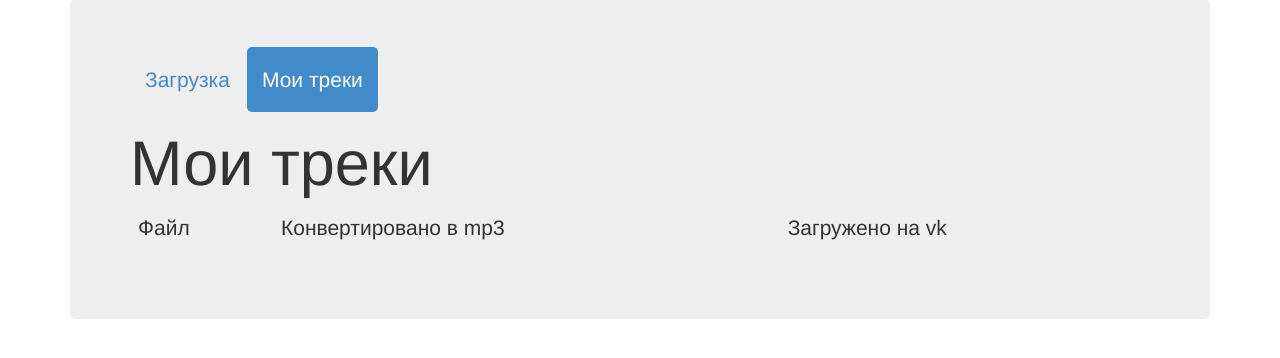
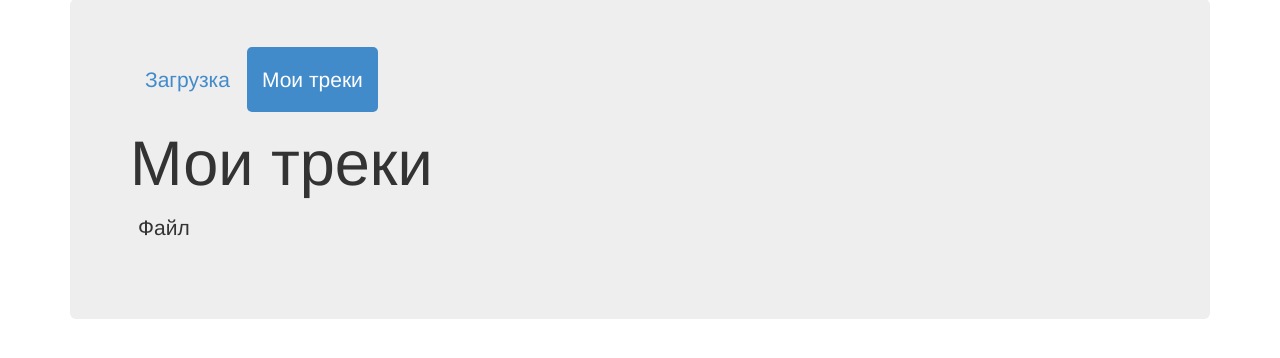
Before and after one commit to jackblackjack/flactovk, a Django app: a page that uses flactovk/frontend/templates/profile_tracks.html in a window 1280 px wide. Shown: the part 113-471 px from the top of the page. Run offline with Django 3.2, Linux system fonts and the light colour scheme; the visitor is signed in with stand-in values (Sample User, id 1); data that the repository does not hold is empty; some libraries are stand-ins or nearby versions.

Commit message:
track template

```diff
--- a/flactovk/frontend/templates/profile_tracks.html
+++ b/flactovk/frontend/templates/profile_tracks.html
@@ -10,20 +10,12 @@
         <thead>
             <tr>
                 <td>Файл</td>
-                <td>Конвертировано в mp3</td>
-                <td>Загружено на vk</td>
             </tr>
         </thead>
         <tbody>
             {% for track in request.user.track_set.all %}
                 <tr>
                     <td><a href="{{ track.flac.url }}">{{ track.flac_name }}</a></td>
-                    <td>
-                        {{ track.has_mp3 }}
-                    </td>
-                    <td>
-                        <span class="glyphicon glyphicon-minus-sign"></span>
-                    </td>
                 </tr>
             {% endfor %}
         </tbody>
```
